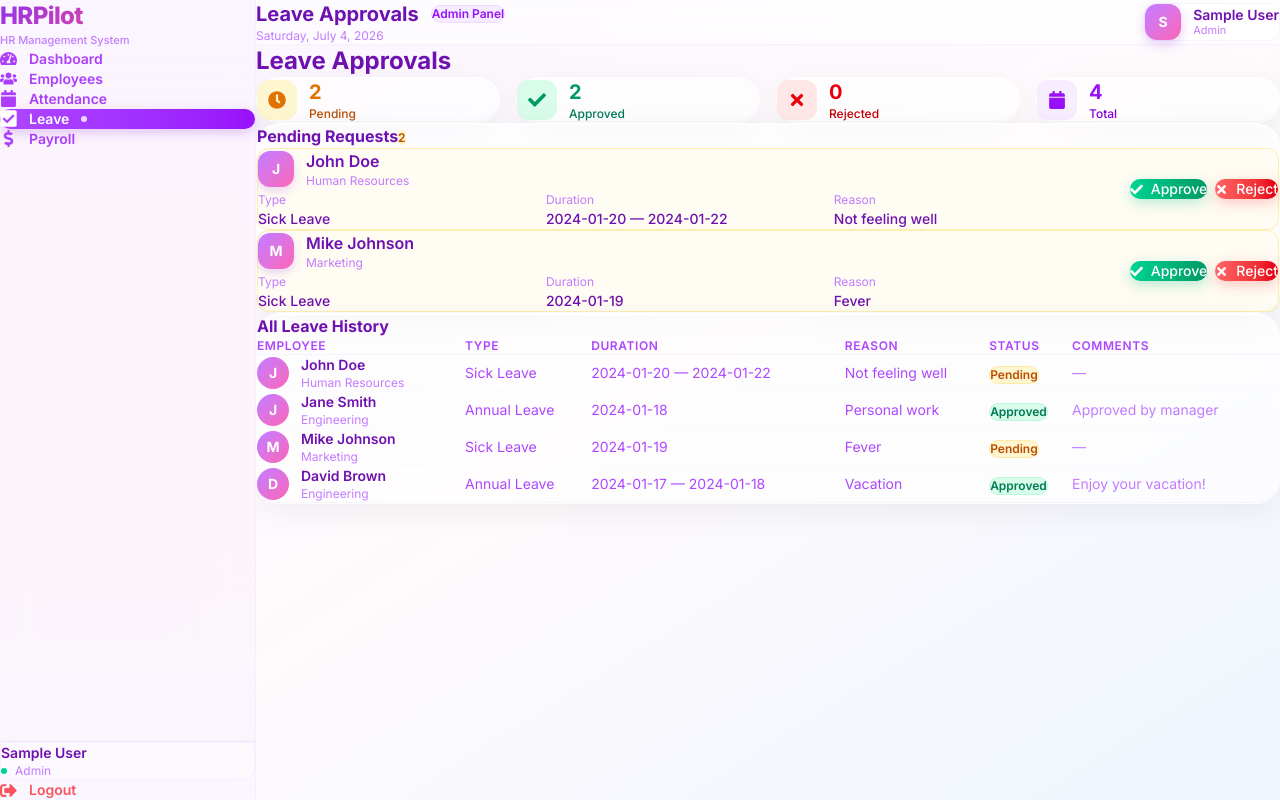
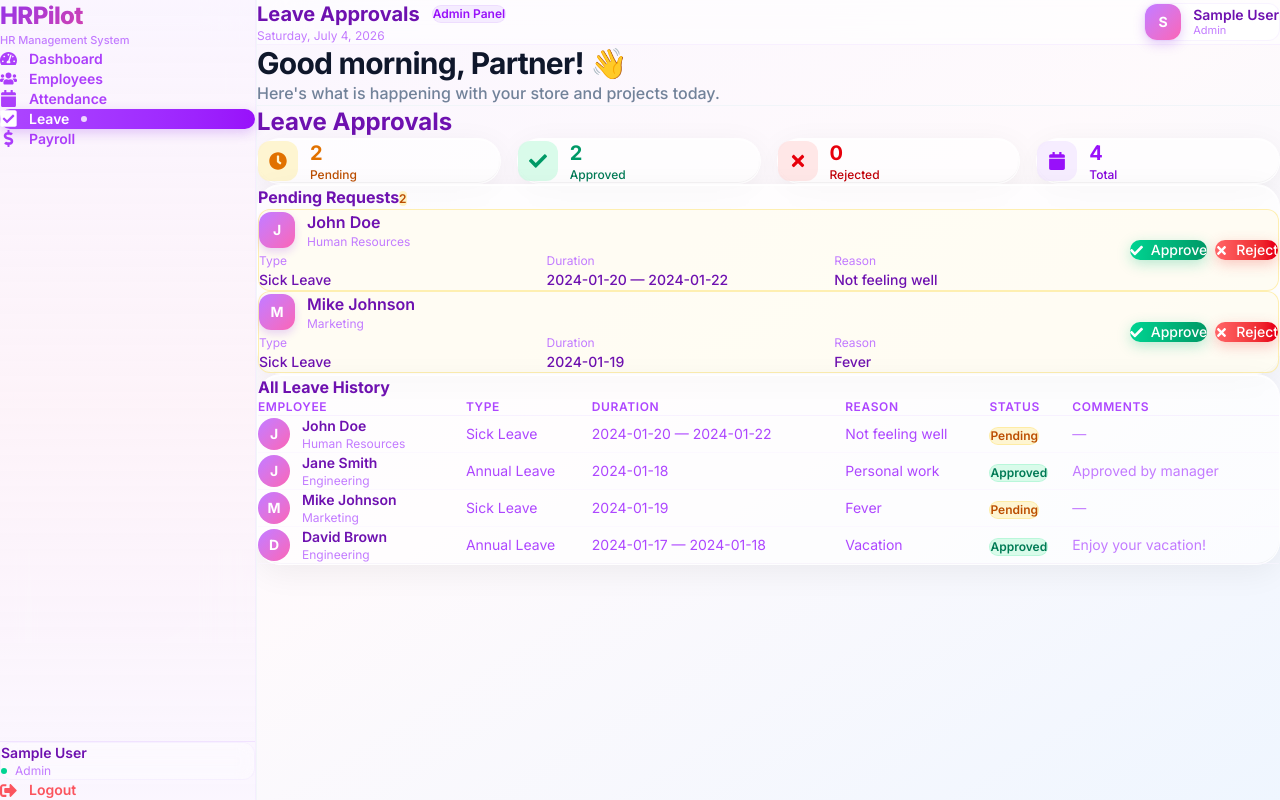
Before and after one commit to Deeee2006/HRPiolot, a React (Vite) app in the folder FrontEnd/: page /admin/leave in a window 1280 px wide. Built offline with nearby package versions, Linux system fonts and the light colour scheme; sample sign-in values are in the browser's storage.

Commit message:
Initial commit: Added Dashboard Layout

```diff
--- a/FrontEnd/src/layouts/DashboardLayout.jsx
+++ b/FrontEnd/src/layouts/DashboardLayout.jsx
@@ -1,15 +1,50 @@
+import React from 'react';
 import Sidebar from './Sidebar';
 import Header from './Header';
 
-const DashboardLayout = ({ children, title }) => {
+const DashboardLayout = ({ children, title = 'Overview' }) => {
+  // Time onusare greeting select korar jonne (Optional, kintu dashboard-e bhalo lagbe)
+  const getGreeting = () => {
+    const hrs = new Date().getHours();
+    if (hrs < 12) return 'Good morning';
+    if (hrs < 18) return 'Good afternoon';
+    return 'Good evening';
+  };
+
   return (
-    <div className="flex min-h-screen bg-gradient-to-br from-purple-50 via-pink-50/40 to-blue-50">
-      <Sidebar />
-      <div className="flex-1 flex flex-col min-w-0">
+    <div className="flex h-screen w-screen overflow-hidden bg-gradient-to-br from-purple-50 via-pink-50/40 to-blue-50 text-slate-800 antialiased">
+
+      {/* Sidebar Container */}
+      <div className="hidden md:flex md:flex-shrink-0 border-r border-slate-100/80">
+        <Sidebar />
+      </div>
+
+      {/* Main Content Area */}
+      <div className="flex flex-1 flex-col min-w-0 overflow-hidden">
+        {/* Top Header */}
         <Header title={title} />
-        <main className="flex-1 p-4 md:p-6 overflow-y-auto">
-          <div className="animate-fadeInUp">
-            {children}
+
+        {/* Scrollable Main Body */}
+        <main className="flex-1 overflow-y-auto p-5 md:p-8 focus:outline-none">
+          <div className="max-w-7xl mx-auto w-full space-y-6">
+
+            {/* Dynamic Premium Headings */}
+            <div className="animate-fadeInUp border-b border-slate-100 pb-5">
+              <div className="flex items-center gap-2">
+                <h1 className="text-2xl font-bold tracking-tight text-slate-900 md:text-3xl">
+                  {getGreeting()}, Partner! 👋
+                </h1>
+              </div>
+              <p className="mt-1.5 text-sm md:text-base text-slate-500/90 font-medium">
+                Here's what is happening with your store and projects today.
+              </p>
+            </div>
+
+            {/* Main Children Component Content */}
+            <div className="animate-fadeInUp [animation-delay:200ms]">
+              {children}
+            </div>
+
           </div>
         </main>
       </div>
```
